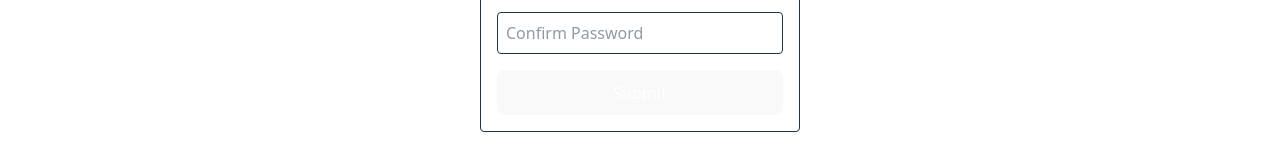
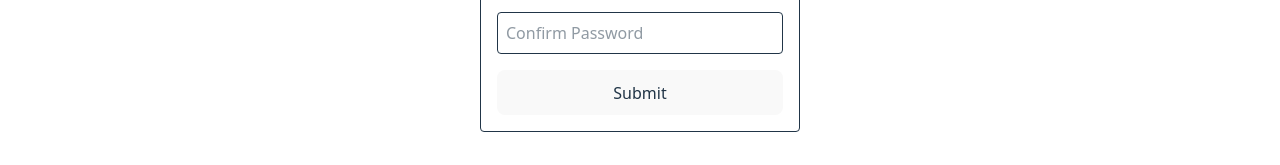
Before and after one commit to izharramdan/wide_project, a React (Vite) app: page / in a window 1280 px wide. Both pictures are taken after a click on the button "Form". Shown: the part 520-685 px from the top of the page. Built offline with nearby package versions, Linux system fonts and the light colour scheme.

Commit message:
update todo

```diff
--- a/src/components/Form.jsx
+++ b/src/components/Form.jsx
@@ -30,7 +30,7 @@
     const newErrors = validate();
     setErrors(newErrors);
     if (Object.keys(newErrors).length === 0) {
-      alert("Form submitted successfully ✅");
+      alert("Form submitted successfully");
       setForm({ name: "", email: "", password: "", confirmPassword: "" });
     }
   };
@@ -84,7 +84,7 @@
         <p className="text-red-500">{errors.confirmPassword}</p>
       )}
 
-      <button className="px-4 py-2 bg-blue-500 text-white rounded">
+      <button className="px-4 py-2 bg-blue-500 rounded">
         Submit
       </button>
     </form>
--- a/src/components/Todo.jsx
+++ b/src/components/Todo.jsx
@@ -25,7 +25,7 @@
   return (
     <div className="p-4 border rounded shadow">
       <h2 className="text-xl font-bold mb-2">Todo Item</h2>
-      <p><span className="font-semibold">ID:</span> {todo.id}</p>
+      {/* <p><span className="font-semibold">ID:</span> {todo.id}</p> */}
       <p><span className="font-semibold">Title:</span> {todo.title}</p>
       <p><span className="font-semibold">Status:</span> {todo.completed ? "Completed" : "Not Completed"}</p>
     </div>
```
